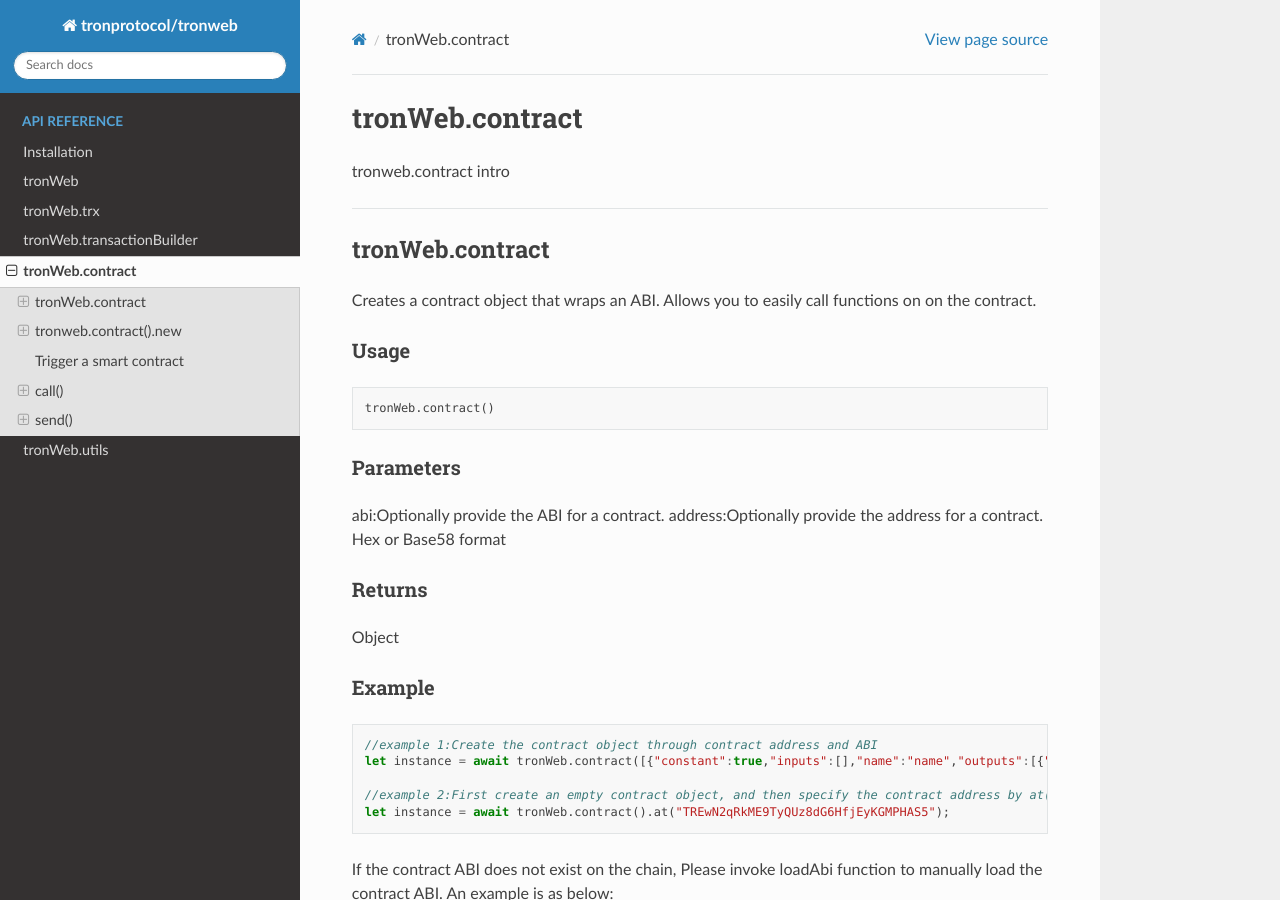
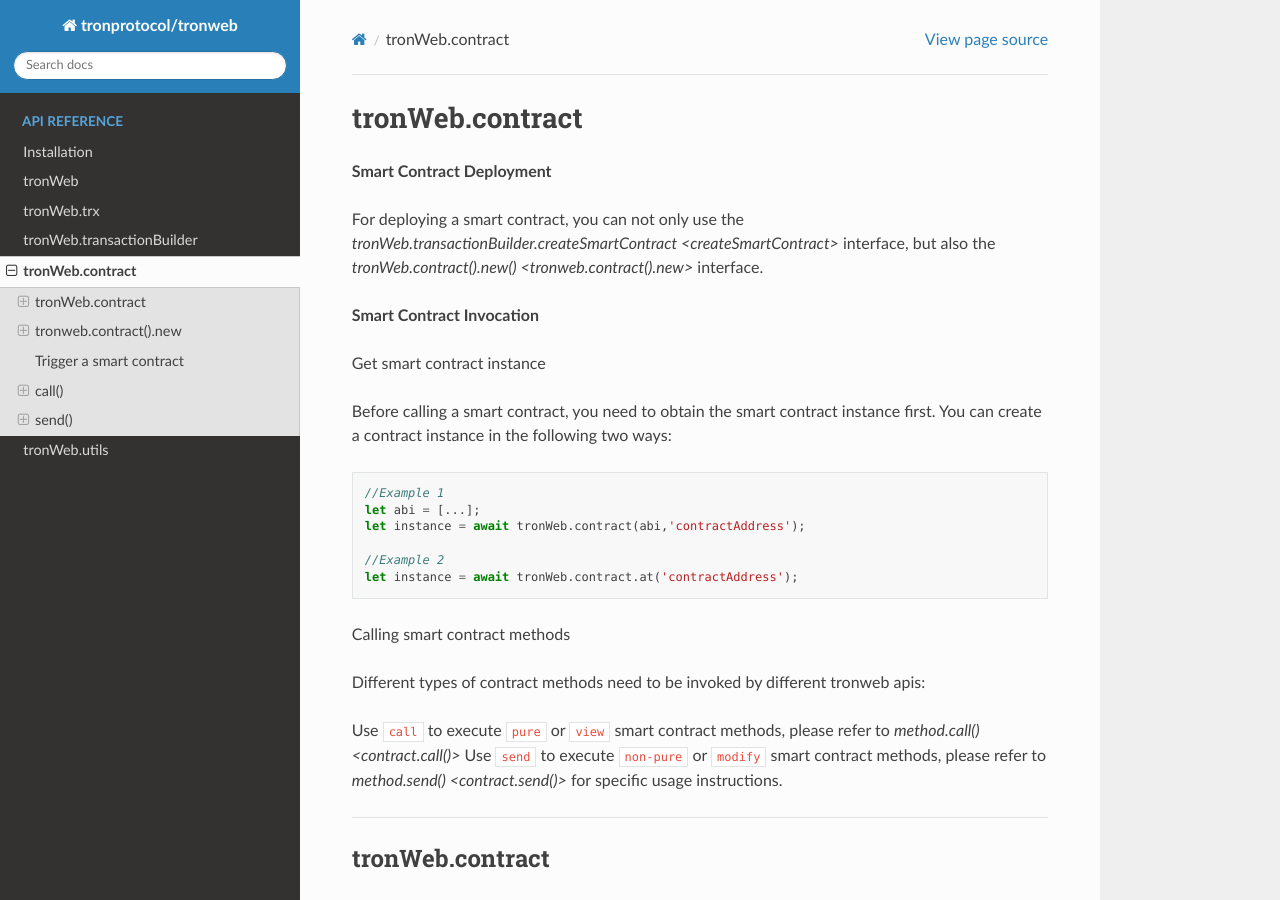
Before and after one commit to tronprotocol/tronweb, a Sphinx documentation site: the page built from docs/tronweb-contract.rst, in a window 1280 px wide and 900 px high. Built offline with Sphinx 7.4.7 and the Read the Docs theme 2.0.0, drawn with Linux system fonts in a browser that asks for light colours.

Commit message:
add tronweb.contract intro

```diff
--- a/docs/tronweb-contract.rst
+++ b/docs/tronweb-contract.rst
@@ -1,9 +1,34 @@
+.. _tronWeb.contract:
 
 ================
 tronWeb.contract
 ================
 
-tronweb.contract intro
+**Smart Contract Deployment**
+
+For deploying a smart contract, you can not only use the `tronWeb.transactionBuilder.createSmartContract <createSmartContract>` interface, but also the `tronWeb.contract().new() <tronweb.contract().new>` interface.
+
+**Smart Contract Invocation**
+
+Get smart contract instance
+
+Before calling a smart contract, you need to obtain the smart contract instance first. You can create a contract instance in the following two ways:
+
+.. code-block:: javascript
+
+  //Example 1
+  let abi = [...];
+  let instance = await tronWeb.contract(abi,'contractAddress');
+
+  //Example 2
+  let instance = await tronWeb.contract.at('contractAddress');
+
+Calling smart contract methods
+
+Different types of contract methods need to be invoked by different tronweb apis:
+
+Use ``call`` to execute ``pure`` or ``view`` smart contract methods, please refer to `method.call() <contract.call()>`
+Use ``send`` to execute ``non-pure`` or ``modify`` smart contract methods, please refer to `method.send() <contract.send()>` for specific usage instructions.
 
 ------------------------------------------------------------------------------
 
@@ -60,7 +85,7 @@
   let res = await instance.totalSupply().call({_isConstant:true})
 
 ------------------------------------------------------------------------------
-
+.. _tronweb.contract().new:
 
 tronweb.contract().new
 =========================
@@ -76,7 +101,7 @@
   let abi = 'some abi for contract';
   let code = 'bytecode';
   async function deploy_contract(){
-        let contract_instance = await tronWeb.contract().new({
+    let contract_instance = await tronWeb.contract().new({
       abi:JSON.parse(abi),
       bytecode:code,
       feeLimit:1000000000,
@@ -147,7 +172,7 @@
   let abi = 'some abi for contract';
   let code = 'bytecode';
   async function deploy_contract(){
-      let contract_instance = await tronWeb.contract().new({
+    let contract_instance = await tronWeb.contract().new({
       abi:JSON.parse(abi),
       bytecode:code,
       feeLimit:1_00_000_000,
@@ -186,6 +211,8 @@
   let instance = await tronWeb.contract.at('contractAddress');
 
 ------------------------------------------------------------------------------
+
+.. _contract.call():
 
 call()
 ======
@@ -241,6 +268,8 @@
   triggercontract();
 
 ------------------------------------------------------------------------------
+
+.. _contract.send():
 
 send()
 ======
```
